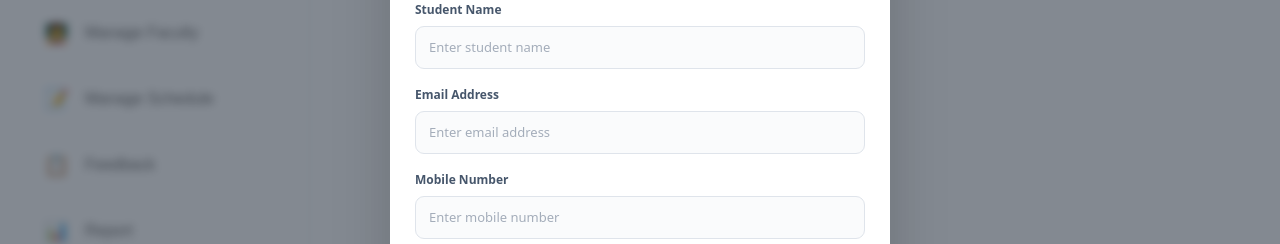
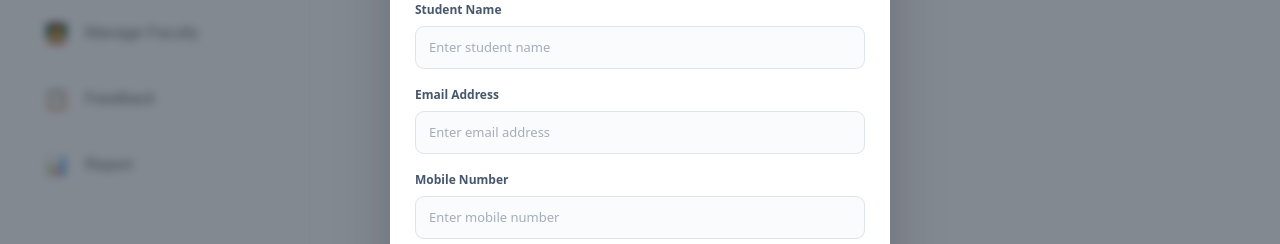
Before and after one commit to PragnaSondigara/Online-Examination-System, a React (Create React App) app: page /AddStudent in a window 1280 px wide. Shown: the part 252-496 px from the top of the page. Built offline with nearby package versions, Linux system fonts and the light colour scheme.

Commit message:
This is Changes

```diff
--- a/src/component/AdminSidebar.js
+++ b/src/component/AdminSidebar.js
@@ -27,12 +27,7 @@ export default function AdminSidebar() {
           <span>Manage Faculty</span>
         </Link>
 
-        <Link to="#" className="nav-item">
-          <span className="nav-icon">📝</span>
-          <span>Manage Schedule</span>
-        </Link>
-
-        <Link to="#" className="nav-item">
+        <Link to="/Feedback" className="nav-item">
           <span className="nav-icon">📋</span>
           <span>Feedback</span>
         </Link>
```
